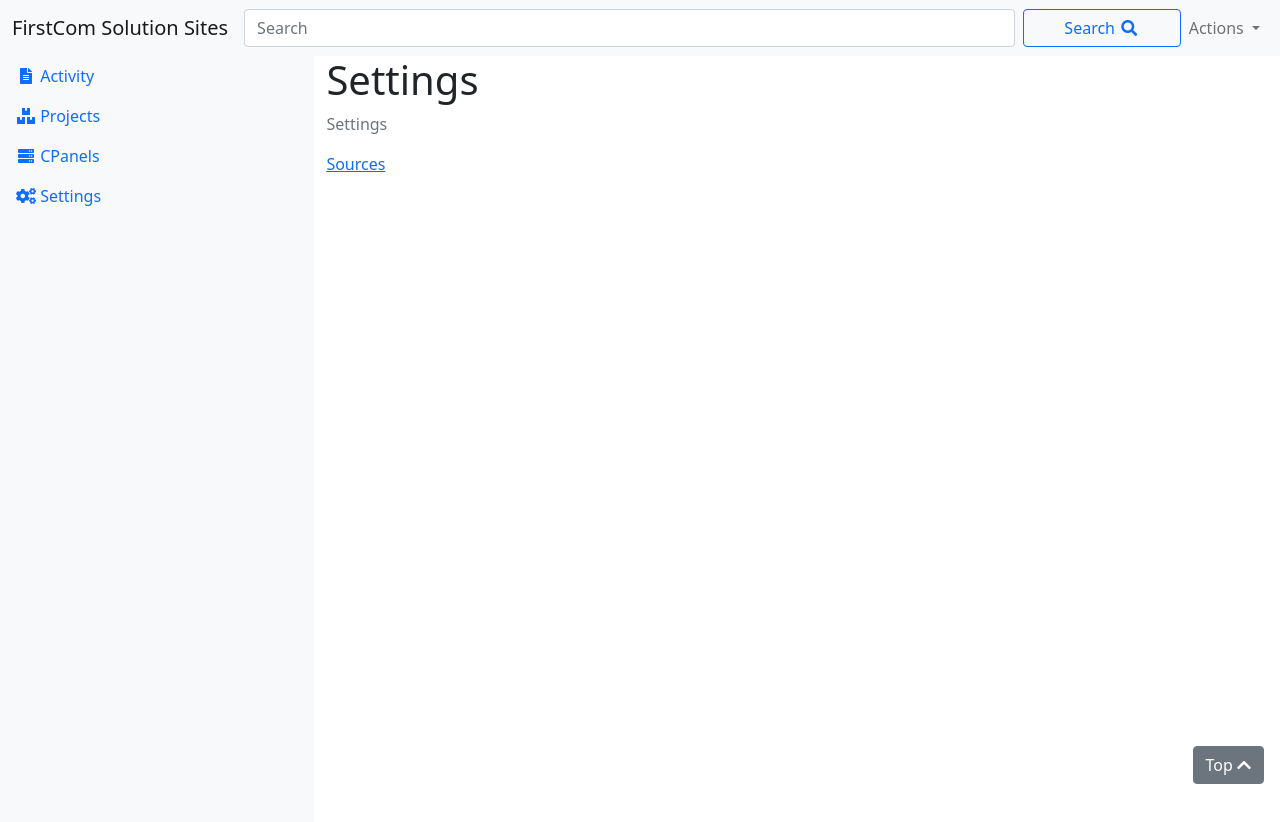
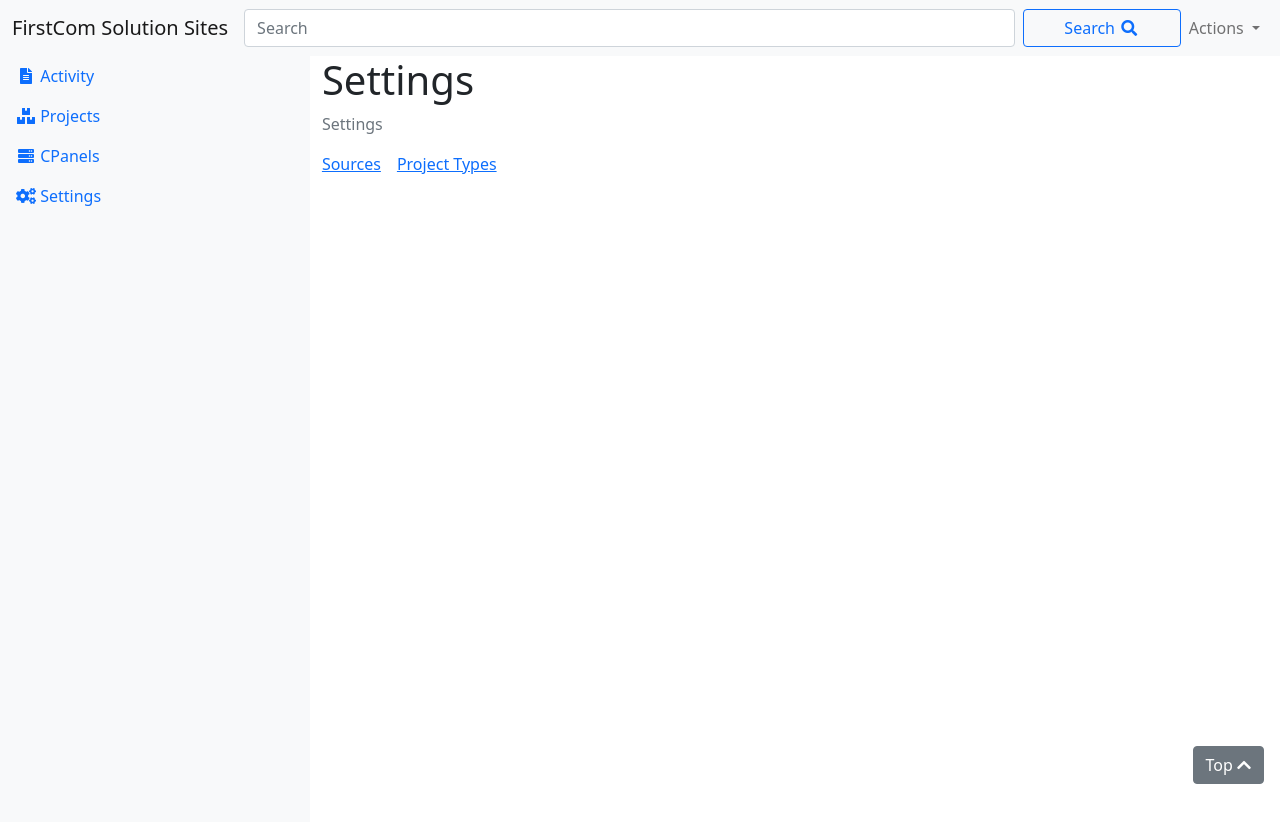
Before and after one commit to davinaleong/proj-firstcom-sites-template, a plain HTML site: page settings.html in a window 1280 px wide. Shown: the top 822 px of the page. Drawn offline with nearby package versions, Linux system fonts and the light colour scheme.

Commit message:
Styled settings links

```diff
--- a/css/main.css
+++ b/css/main.css
@@ -63,6 +63,19 @@ body>main {
   grid-gap: 1em;
 }
 
+.setting-links {
+  display: flex;
+  flex-wrap: wrap;
+}
+
+.setting-links>* {
+  display: block;
+}
+
+.setting-links>*:not(:last-child) {
+  margin-right: 1em;
+}
+
 #btn-top {
   position: fixed;
   bottom: 1em;
--- a/settings.html
+++ b/settings.html
@@ -66,6 +66,7 @@
 
       <div class="setting-links">
         <a href="settings-sources.html">Sources</a>
+        <a href="settings-project-types.html" class="ml-3">Project Types</a>
       </div>
     </div>
 
```
